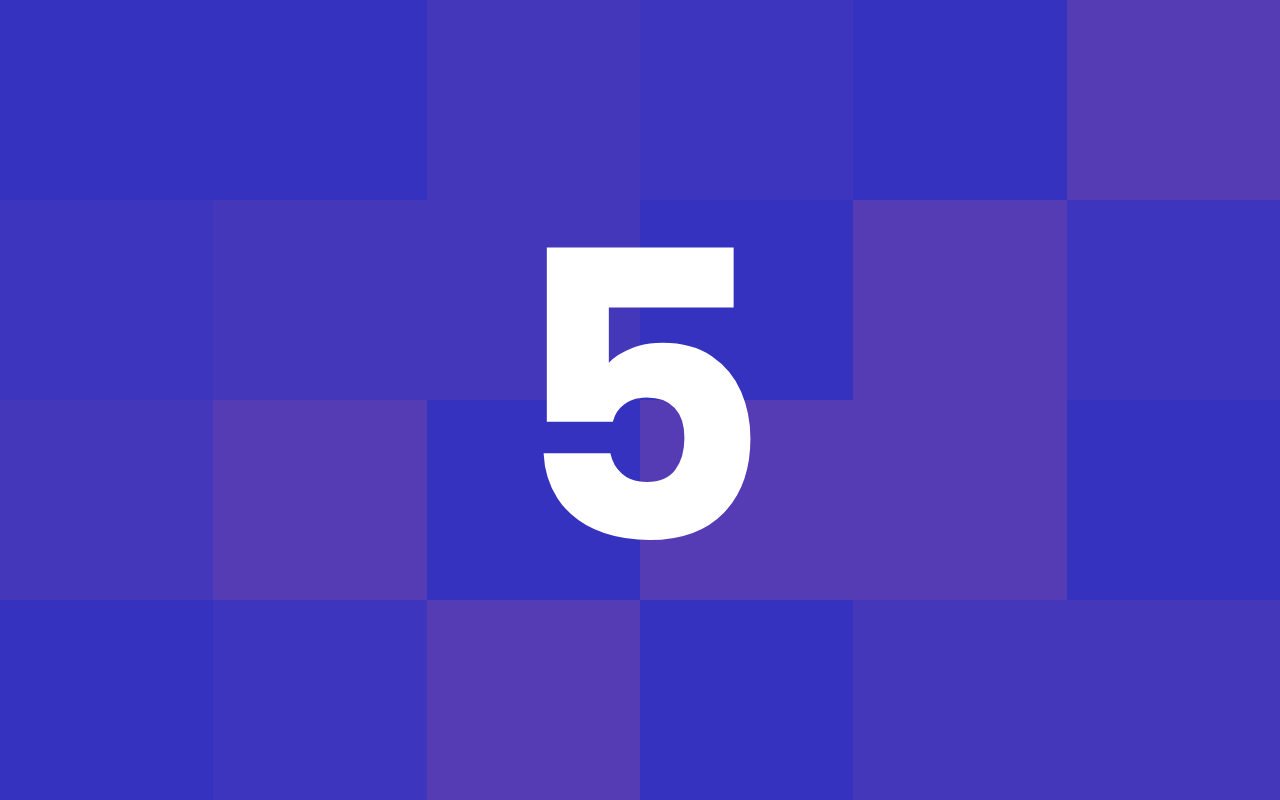
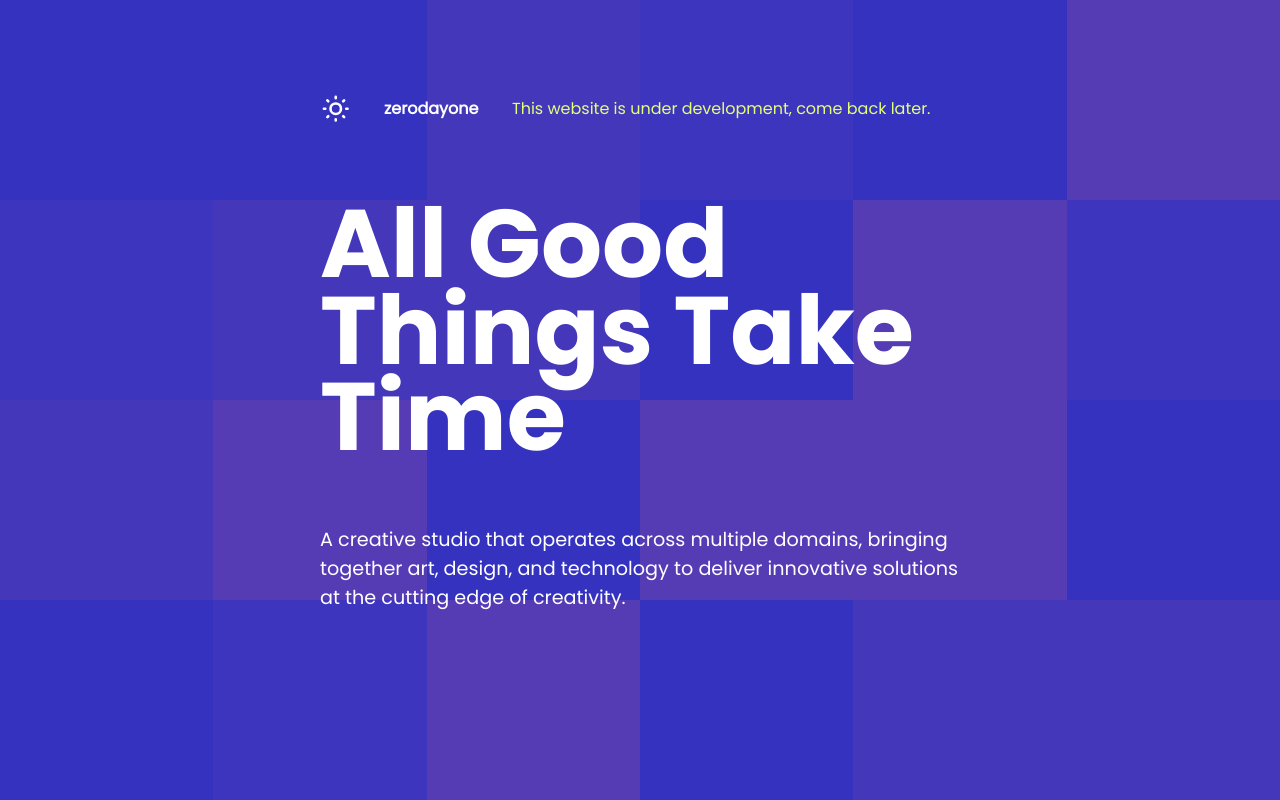
Before and after one commit to zerodayone-in/zerodayone.in, a React (Vite) app: page / in a window 1280 px wide. Built offline with nearby package versions, Linux system fonts and the light colour scheme.

Commit message:
loader page finished now getting started with the main site

```diff
--- a/package.json
+++ b/package.json
@@ -3,7 +3,7 @@
   "private": true,
   "version": "0.0.0",
   "type": "module",
-  "homepage": "https://github.com/zerodayone-in/zerodayone.in/",
+  "homepage": "https://zerodayone.in",
   "scripts": {
     "dev": "CHOKIDAR_USEPOLLING=true vite",
     "build": "tsc && vite build",
--- a/src/App.tsx
+++ b/src/App.tsx
@@ -1,4 +1,4 @@
-import Home from './pages/Home2';
+import Home from './pages/Home';
 
 function App() {
   return (
--- a/src/pages/Home/styles.css
+++ b/src/pages/Home/styles.css
@@ -39,7 +39,7 @@
 @media screen and (min-width: 1025px) {
   .overlay {
     top: 10%;
-    left: 5%;
+    left: 25%;
     width: 50%;
   }
 
--- a/vite.config.ts
+++ b/vite.config.ts
@@ -3,6 +3,5 @@
 
 // https://vitejs.dev/config/
 export default defineConfig({
-  plugins: [react()],
-	base: "/zerodayone.in/"
+  plugins: [react()]
 })
```
